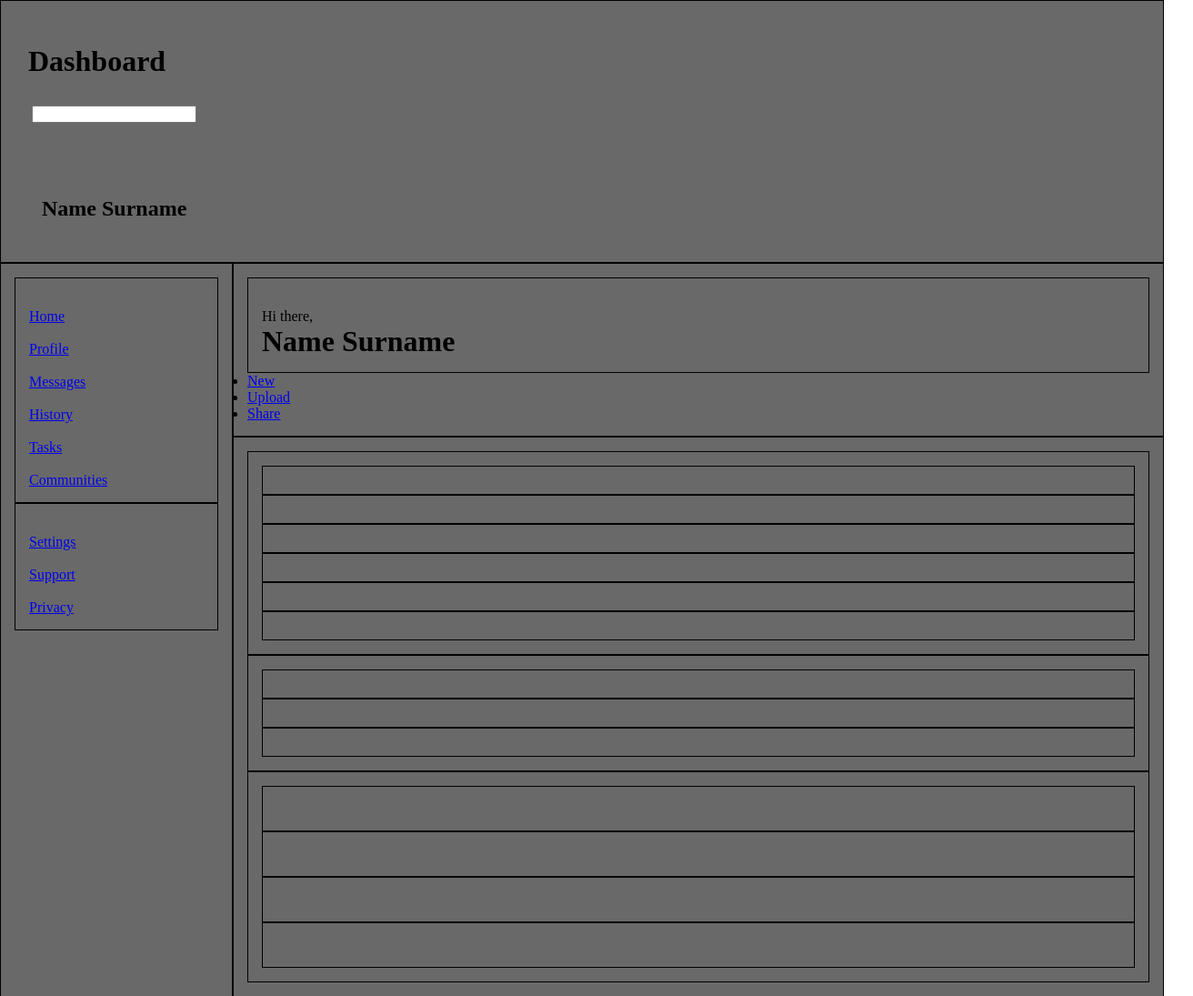
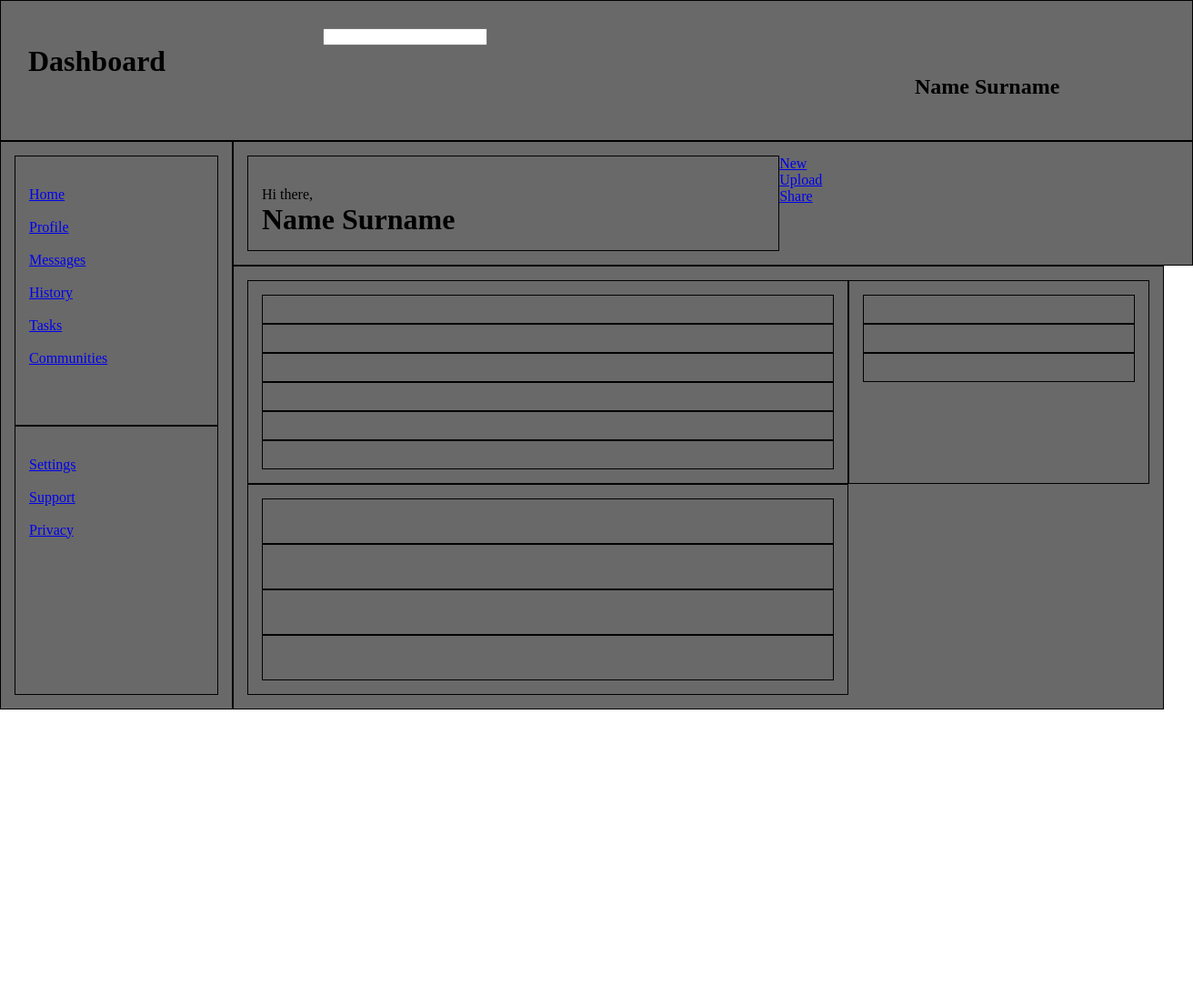
Before and after one commit to NduNdu21/admin-dashboard, a plain HTML site: page index.html in a window 1280 px wide. Shown: the whole page at 91% size, 1312 px wide, since content can reach past the window. After the commit the page ends 800 px from the top, so only its background shows below. Drawn offline with Linux system fonts and the light colour scheme.

Commit message:
Making components grids to style nested elements

```diff
--- a/style.css
+++ b/style.css
@@ -18,6 +18,10 @@
 /* Header styling */
 .header {
     grid-column: 1 / 3;
+    width: 100%;
+
+    display: grid;
+    grid-template-columns: 1fr 2fr 1fr;
 }
 
 .header div {
@@ -28,14 +32,28 @@
 .sidebar {
     grid-column: 1 / 2;
     grid-row: 2 / 4;
+
+    display: grid;
+    grid-template-rows: repeat(2, 1fr);
 }
 
 /* Nav styling */
 .nav {
     grid-column: 2 / 3;
+    width: 100%;
+
+    display: grid;
+    grid-template-columns: 4fr 1fr 1fr 1fr;
+}
+
+.nav ul {
+    list-style-type: none;
 }
 
 /* Main content styling*/
 .main-content {
     grid-column: 2 / 3;
+
+    display: grid;
+    grid-template-columns: 2fr 1fr;
 }
```
